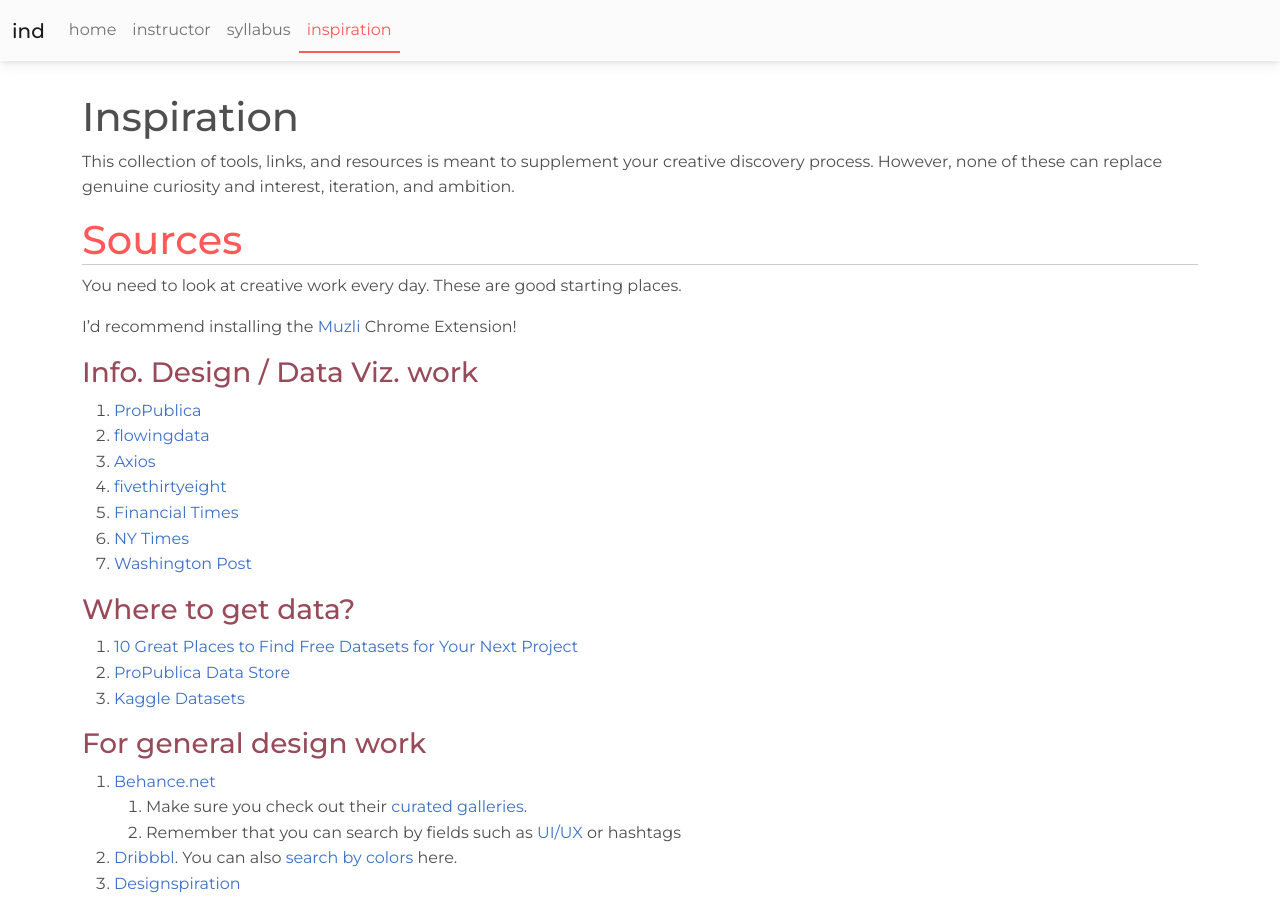
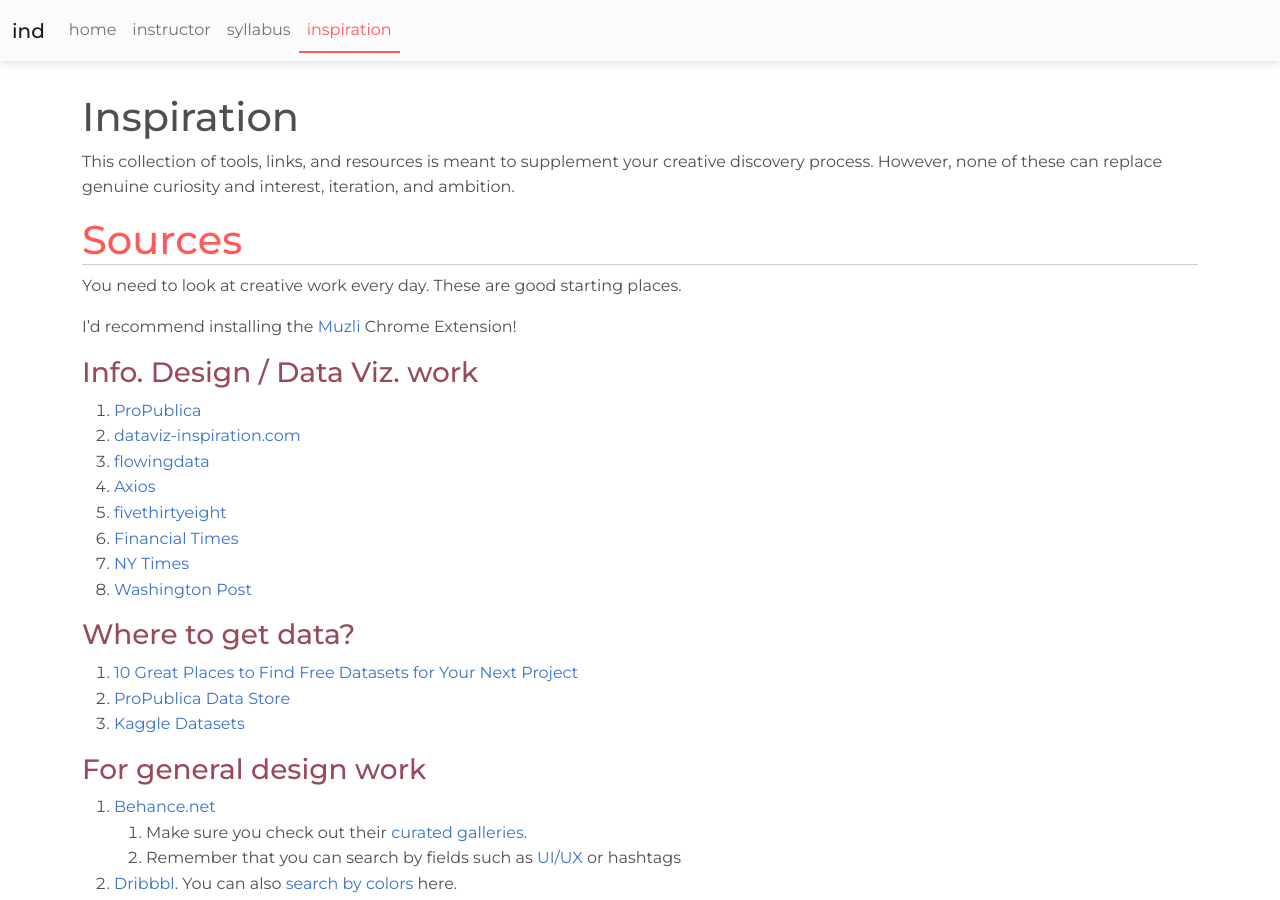
Before and after one commit to nicnosis/cu-courses, a Jekyll site: the page built from fa23/ind/inspiration.md, in a window 1280 px wide and 900 px high. Built offline with Jekyll 4.4.1, drawn with Linux system fonts in a browser that asks for light colours; nearby versions of some CDN libraries.

Commit message:
ind push

```diff
--- a/fa23/ind/inspiration.md
+++ b/fa23/ind/inspiration.md
@@ -17,12 +17,13 @@
 
 ### Info. Design / Data Viz. work
 1. [ProPublica](https://www.propublica.org/)
-2. [flowingdata](https://flowingdata.com/)
-3. [Axios](https://www.axios.com/)
-4. [fivethirtyeight](https://fivethirtyeight.com/)
-5. [Financial Times](https://www.ft.com/)
-6. [NY Times](https://www.nytimes.com/)
-7. [Washington Post](https://www.washingtonpost.com/)
+2. [dataviz-inspiration.com](https://www.dataviz-inspiration.com/)
+3. [flowingdata](https://flowingdata.com/)
+4. [Axios](https://www.axios.com/)
+5. [fivethirtyeight](https://fivethirtyeight.com/)
+6. [Financial Times](https://www.ft.com/)
+7. [NY Times](https://www.nytimes.com/)
+8. [Washington Post](https://www.washingtonpost.com/)
 
 
 ### Where to get data?
```
Also changed, not shown: fa23/dbi/index.md (+1 -1 lines), fa23/iaa/index.md (+1 -1 lines), fa23/ind/index.md (+6 -1 lines).
